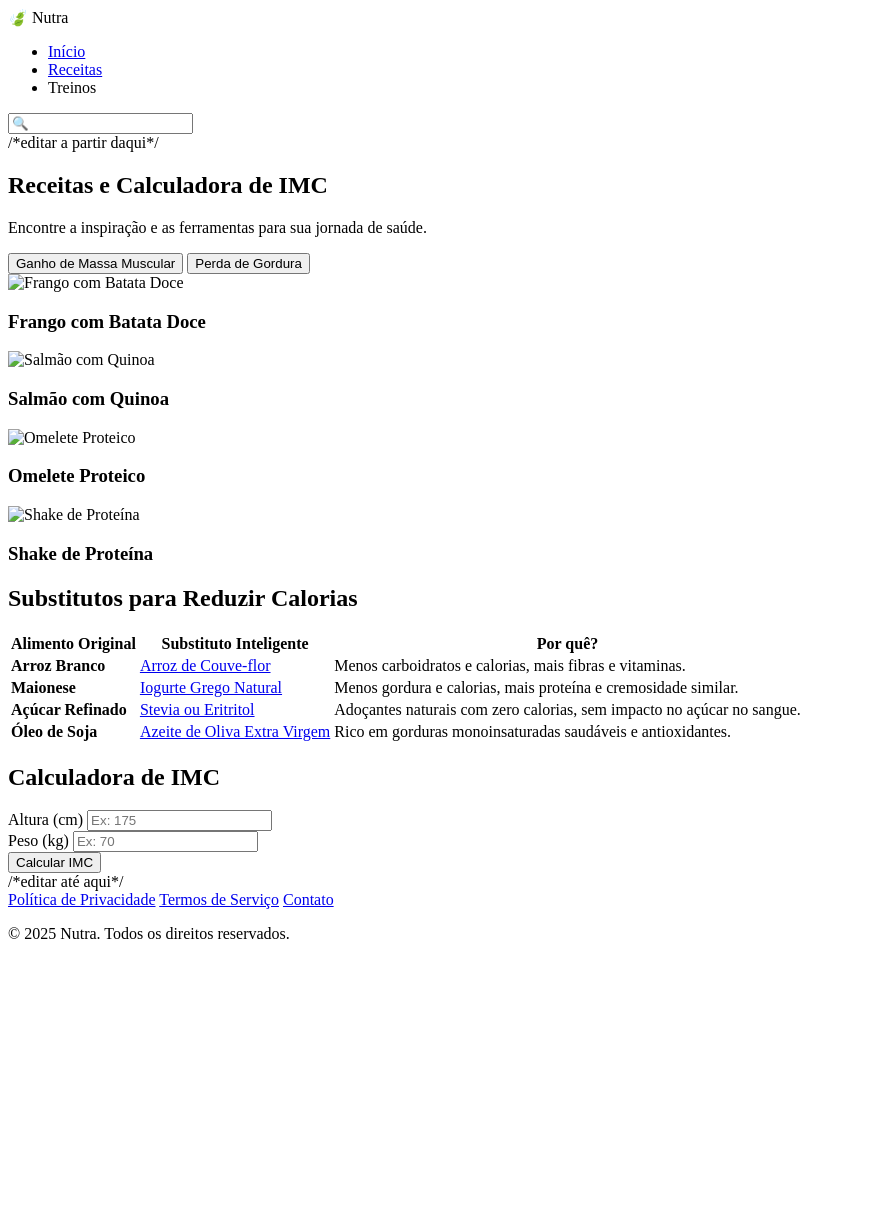
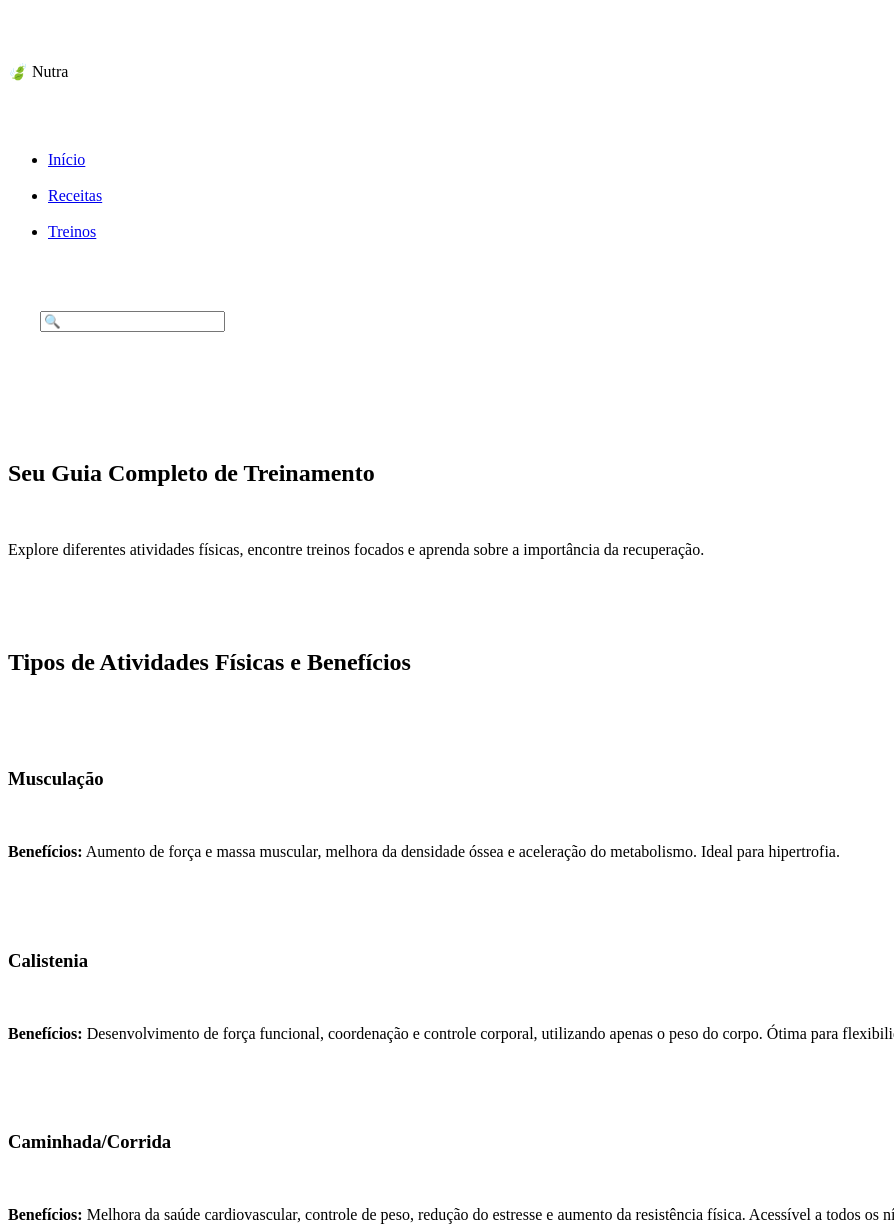
Before and after one commit to lialenc14/LSW, a plain HTML site: page treinos.html in a window 1280 px wide. Shown: the top 1227 px of the page, without its empty margins (0-894 px from the left). Before the commit the page ends 959 px from the top, so only its background shows below. Drawn offline with Linux system fonts and the light colour scheme.

Commit message:
Update treinos.html with new content and structure

```diff
--- a/treinos.html
+++ b/treinos.html
@@ -3,7 +3,7 @@
 <head>
   <meta charset="UTF-8" />
   <meta name="viewport" content="width=device-width, initial-scale=1.0"/>
-  <title>Nutra</title>
+  <title>Nutra - Treinos e Atividades Físicas</title>
   <link rel="stylesheet" href="treinos.css">
 </head>
 <body>
@@ -15,8 +15,7 @@
         <ul>
           <li><a href="index.html">Início</a></li>
           <li><a href="nutricao.html">Receitas</a></li>
-          <li><a href="treinos.html" class="active"></a>Treinos</li>
-        </ul>
+          <li><a href="treinos.html" class="active">Treinos</a></li>         </ul>
       </nav>
       <div class="user">
         <input type="text" placeholder="🔍" class="search" />
@@ -25,97 +24,75 @@
     </div>
   </header>
 
-  /*editar a partir daqui*/
   <main>
-    <section class="intro">
-      <h1>Receitas e Calculadora de IMC</h1>
-      <p>Encontre a inspiração e as ferramentas para sua jornada de saúde.</p>
+    <section class="intro-treinos">
+      <h1>Seu Guia Completo de Treinamento</h1>
+      <p>Explore diferentes atividades físicas, encontre treinos focados e aprenda sobre a importância da recuperação.</p>
     </section>
 
-    <section class="receitas">
-      <div class="tabs">
-        <button class="active">Ganho de Massa Muscular</button>
-        <button>Perda de Gordura</button>
+        <section class="tipos-atividade">
+      <h2>Tipos de Atividades Físicas e Benefícios</h2>
+      <div class="cards-atividade">
+        <div class="card-atividade">
+          <h3>Musculação</h3>
+          <p><strong>Benefícios:</strong> Aumento de força e massa muscular, melhora da densidade óssea e aceleração do metabolismo. Ideal para hipertrofia.</p>
         </div>
-      <div class="cards">
-        <div class="card">
-          <img src="WhatsApp Image 2025-10-16 at 18.05.10 (1).jpeg" alt="Frango com Batata Doce" />
-          <h3>Frango com Batata Doce</h3>
+        <div class="card-atividade">
+          <h3>Calistenia</h3>
+          <p><strong>Benefícios:</strong> Desenvolvimento de força funcional, coordenação e controle corporal, utilizando apenas o peso do corpo. Ótima para flexibilidade.</p>
         </div>
-        <div class="card">
-          <img src="WhatsApp Image 2025-10-16 at 18.05.10.jpeg" alt="Salmão com Quinoa" />
-          <h3>Salmão com Quinoa</h3>
+        <div class="card-atividade">
+          <h3>Caminhada/Corrida</h3>
+          <p><strong>Benefícios:</strong> Melhora da saúde cardiovascular, controle de peso, redução do estresse e aumento da resistência física. Acessível a todos os níveis.</p>
         </div>
-        <div class="card">
-          <img src="WhatsApp Image 2025-10-16 at 18.05.10 (2).jpeg" alt="Omelete Proteico" />
-          <h3>Omelete Proteico</h3>
-        </div>
-        <div class="card">
-          <img src="WhatsApp Image 2025-10-16 at 18.05.11.jpeg" alt="Shake de Proteína" />
-          <h3>Shake de Proteína</h3>
+        <div class="card-atividade">
+          <h3>Yoga/Pilates</h3>
+          <p><strong>Benefícios:</strong> Fortalecimento do "core" (músculos centrais), aumento da flexibilidade, melhora da postura e foco mental. Essencial para o equilíbrio.</p>
         </div>
       </div>
     </section>
 
-    <section class="substitutos">
-      <h2>Substitutos para Reduzir Calorias</h2>
-      <div class="tabela-wrapper">
-        <table>
-          <thead>
-            <tr>
-              <th>Alimento Original</th>
-              <th>Substituto Inteligente</th>
-              <th>Por quê?</th>
-            </tr>
-          </thead>
-          <tbody>
-            <tr>
-              <td><strong>Arroz Branco</strong></td>
-              <td><a href="#">Arroz de Couve-flor</a></td>
-              <td>Menos carboidratos e calorias, mais fibras e vitaminas.</td>
-            </tr>
-            <tr>
-              <td><strong>Maionese</strong></td>
-              <td><a href="#">Iogurte Grego Natural</a></td>
-              <td>Menos gordura e calorias, mais proteína e cremosidade similar.</td>
-            </tr>
-            <tr>
-              <td><strong>Açúcar Refinado</strong></td>
-              <td><a href="#">Stevia ou Eritritol</a></td>
-              <td>Adoçantes naturais com zero calorias, sem impacto no açúcar no sangue.</td>
-            </tr>
-            <tr>
-              <td><strong>Óleo de Soja</strong></td>
-              <td><a href="#">Azeite de Oliva Extra Virgem</a></td>
-              <td>Rico em gorduras monoinsaturadas saudáveis e antioxidantes.</td>
-            </tr>
-          </tbody>
-        </table>
+        <section class="treinos-focados">
+      <h2>Treinos por Grupo Muscular</h2>
+      <p>Clique em um grupo muscular para ver exercícios e rotinas sugeridas.</p>
+      <div class="grupos-musculares">
+        <a href="#treino-peito" class="grupo-btn">Peito (Tórax)</a>
+        <a href="#treino-costas" class="grupo-btn">Costas</a>
+        <a href="#treino-pernas" class="grupo-btn">Pernas e Glúteos</a>
+        <a href="#treino-bracos" class="grupo-btn">Braços (Bíceps e Tríceps)</a>
+        <a href="#treino-ombros" class="grupo-btn">Ombros e Trapézio</a>
+        <a href="#treino-abdomen" class="grupo-btn">Abdômen (Core)</a>
+      </div>
+
+            <div id="treino-peito" class="conteudo-focado">
+        <h3>Rotina de Peito Sugerida</h3>
+        <ul>
+          <li>Supino Reto (Barra ou Halteres): 4 séries de 8-12 repetições.</li>
+          <li>Supino Inclinado (Halteres): 3 séries de 10-15 repetições.</li>
+          <li>Crucifixo Máquina/Cabo: 3 séries de 12-15 repetições.</li>
+        </ul>
       </div>
     </section>
 
-    <section class="imc">
-      <h2>Calculadora de IMC</h2>
-      <form class="imc-form">
-        <div class="input-group">
-          <label for="altura">Altura (cm)</label>
-          <input type="text" id="altura" placeholder="Ex: 175" />
+        <section class="recuperacao">
+      <h2>A Importância da Recuperação Ativa</h2>
+      <div class="info-recuperacao">
+        <p>O crescimento muscular e a melhoria da performance ocorrem durante o descanso, não apenas durante o treino. Priorizar o sono de 7 a 9 horas e a hidratação é fundamental.</p>
+        <ul>
+          <li><strong>Sono de Qualidade:</strong> Onde a maior parte da reparação muscular acontece.</li>
+          <li><strong>Dias de Descanso:</strong> Permitem que os músculos se regenerem e evitam o overtraining.</li>
+          <li><strong>Alimentação Pós-Treino:</strong> Reposição de nutrientes para otimizar a recuperação.</li>
+        </ul>
       </div>
-        <div class="input-group">
-          <label for="peso">Peso (kg)</label>
-          <input type="text" id="peso" placeholder="Ex: 70" />
-        </div>
-        <button type="button">Calcular IMC</button>
-      </form>
     </section>
   </main>
- /*editar até aqui*/
 
   <footer>
     <div class="footer-links">
       <a href="#">Política de Privacidade</a>
       <a href="#">Termos de Serviço</a>
       <a href="#">Contato</a>
+      <a href="#">Voltar ao Topo</a>
     </div>
     <p>&copy; 2025 Nutra. Todos os direitos reservados.</p>
   </footer>
```
Lines whose indentation alone changed are shown as unchanged.
